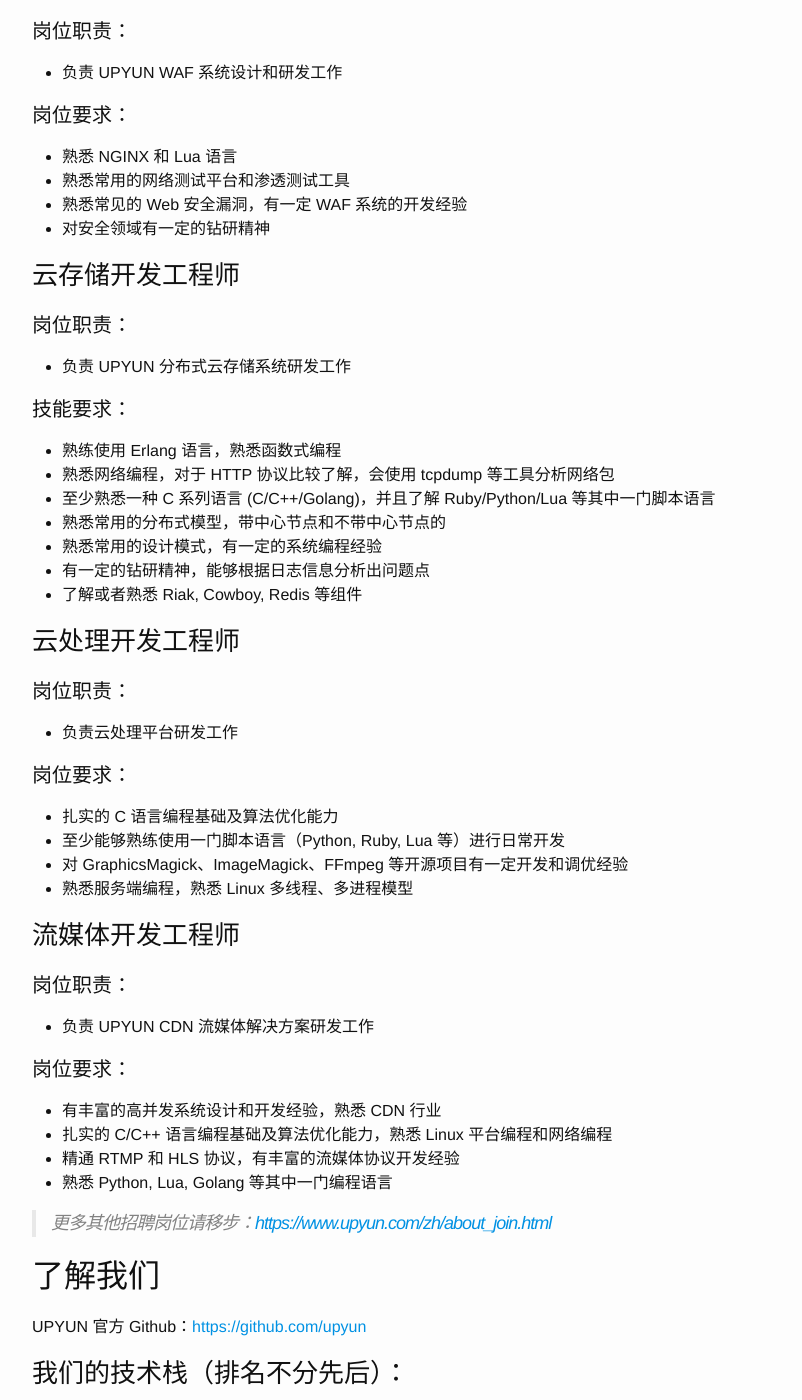
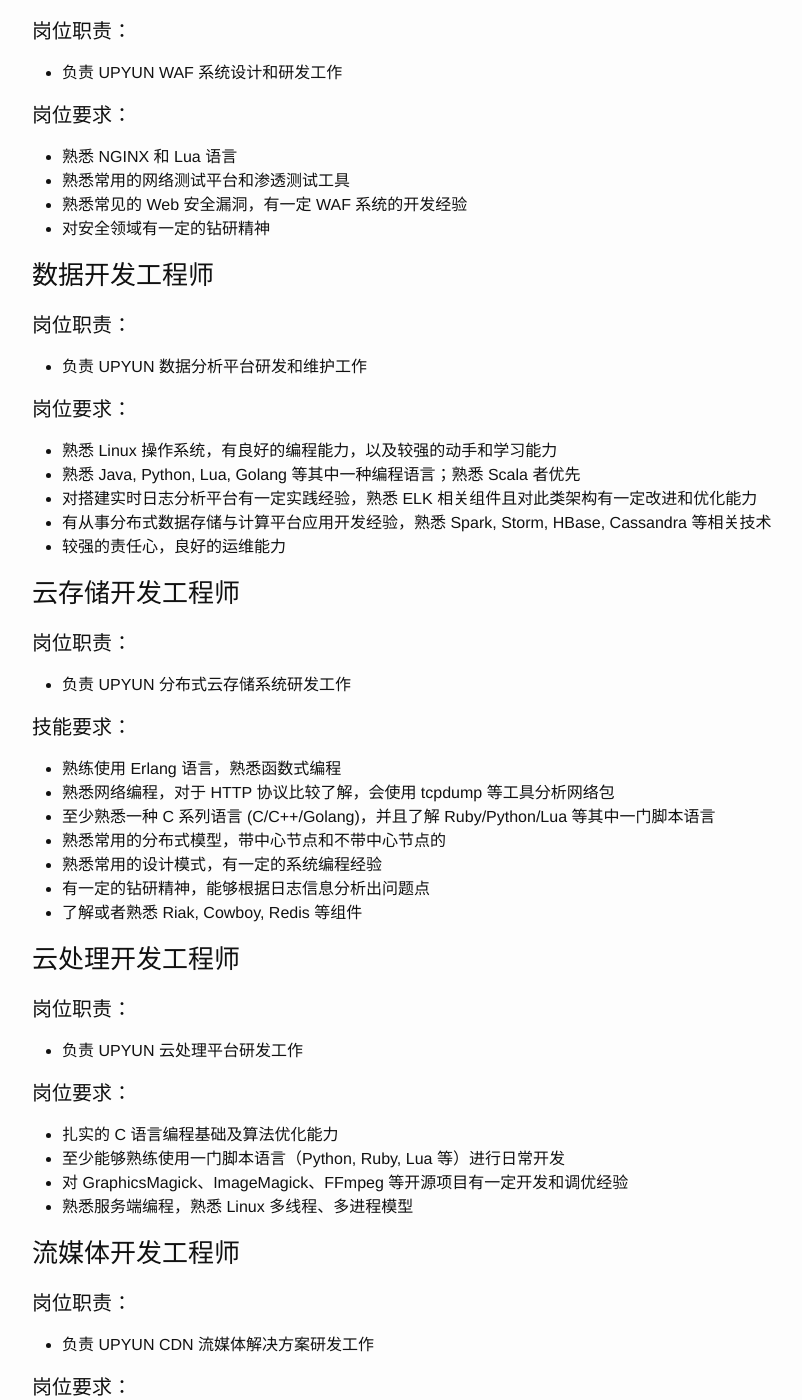
Before and after one commit to upyun/upyun.github.io, a Jekyll site: the page built from joinus.md, in a window 1280 px wide and 1400 px high, scrolled down 1309 px. Shown: the whole window, without its empty margins (238-1040 px from the left). Built offline with Jekyll 4.4.1, drawn with Linux system fonts in a browser that asks for light colours; comment, search, counter and statistics services are not loaded.

Commit message:
joinus: add data developer

```diff
--- a/joinus.md
+++ b/joinus.md
@@ -65,6 +65,20 @@ permalink: /join-our-team/
 * 熟悉常见的 Web 安全漏洞，有一定 WAF 系统的开发经验
 * 对安全领域有一定的钻研精神
 
+### 数据开发工程师
+
+#### 岗位职责：
+
+* 负责 UPYUN 数据分析平台研发和维护工作
+
+#### 岗位要求：
+
+* 熟悉 Linux 操作系统，有良好的编程能力，以及较强的动手和学习能力
+* 熟悉 Java, Python, Lua, Golang 等其中一种编程语言；熟悉 Scala 者优先
+* 对搭建实时日志分析平台有一定实践经验，熟悉 ELK 相关组件且对此类架构有一定改进和优化能力
+* 有从事分布式数据存储与计算平台应用开发经验，熟悉 Spark, Storm, HBase, Cassandra 等相关技术
+* 较强的责任心，良好的运维能力
+
 ### 云存储开发工程师
 
 #### 岗位职责：
@@ -85,7 +99,7 @@ permalink: /join-our-team/
 
 #### 岗位职责：
 
-* 负责云处理平台研发工作
+* 负责 UPYUN 云处理平台研发工作
 
 #### 岗位要求：
 
```
